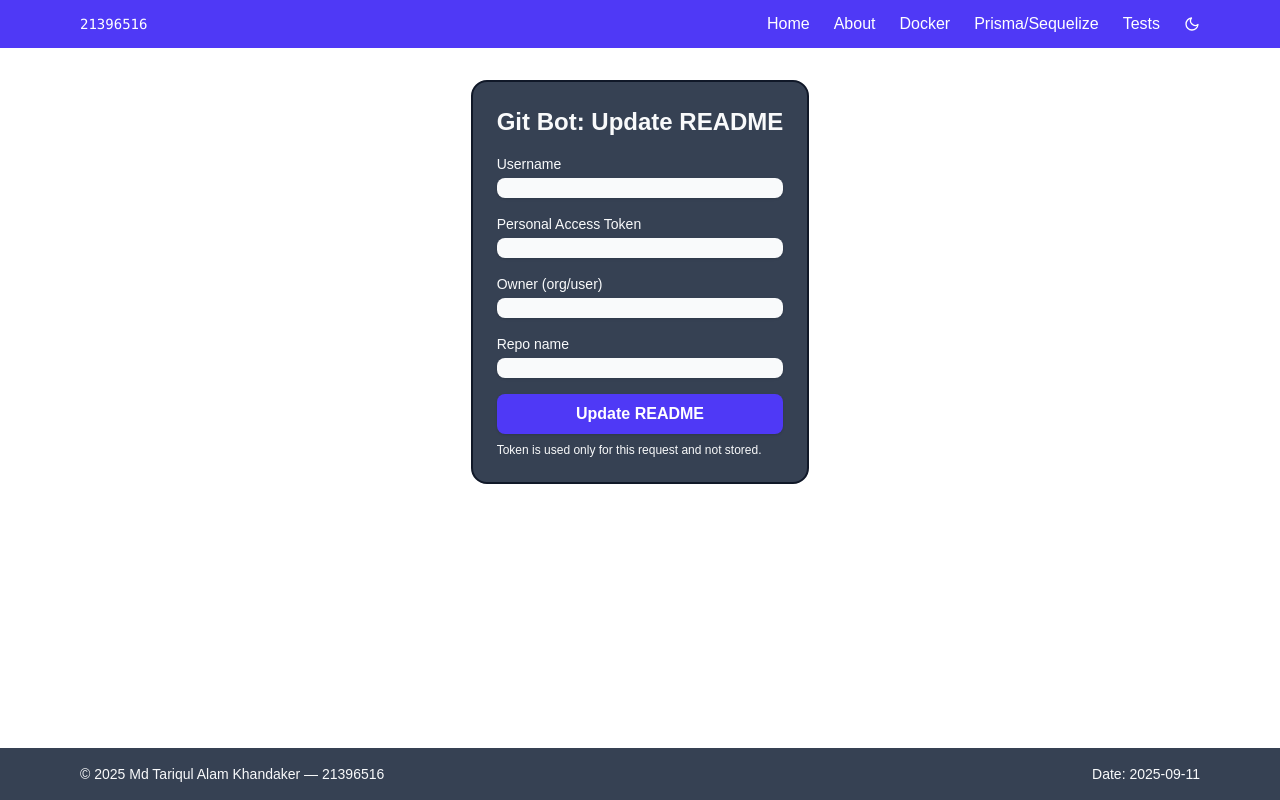
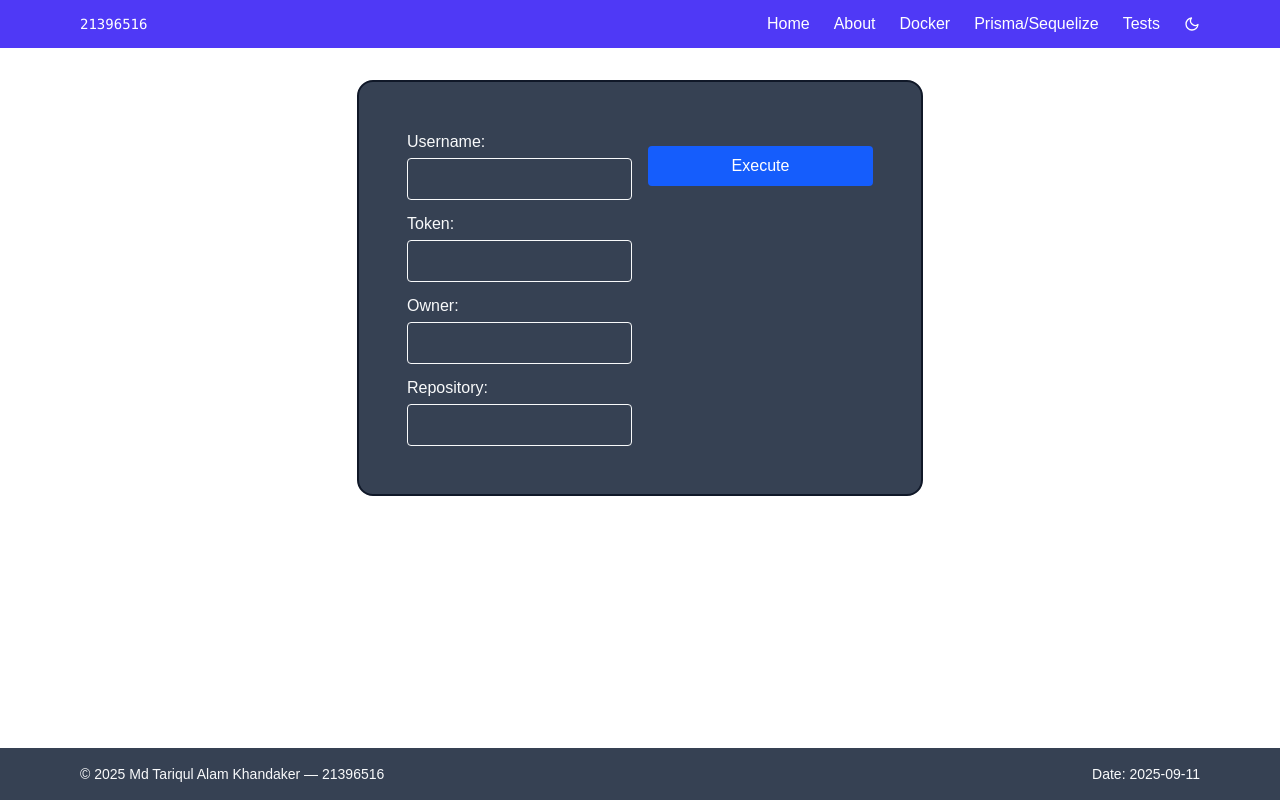
Before and after one commit to Tareq0377/my-gitbot-app, a Next.js app: page / in a window 1280 px wide. Built offline with nearby package versions, Linux system fonts and the light colour scheme.

Commit message:
execution button working

```diff
--- a/package.json
+++ b/package.json
@@ -10,6 +10,7 @@
   "dependencies": {
     "date-fns": "^4.1.0",
     "js-cookie": "^3.0.5",
+    "lucide-react": "^0.545.0",
     "next": "15.5.2",
     "next-themes": "^0.4.6",
     "react": "19.1.0",
--- a/src/app/about/page.tsx
+++ b/src/app/about/page.tsx
@@ -1,10 +1,26 @@
-// pages/docker.tsx
 export default function About() {
   return (
-    <div className="max-w-2xl mx-auto mt-8 p-6 dark:text-gray-50">
-      <h2 className="text-2xl">
-        About page available soon!!!
-      </h2>
-    </div>
+    <main className="flex-grow flex flex-col items-center justify-center text-center px-6 py-10 space-y-6">
+      <h2 className="text-2xl font-semibold">About This Project</h2>
+      <p className="max-w-2xl">
+        Hi, I'm <strong>Tareq</strong> (Student Number: <strong>21396516</strong>).
+        This project was developed as part of the LTU GitHub Automation App assignment.
+        It demonstrates how to interact with GitHub repositories through a simulated robot teammate
+        using a web-based interface built with <strong>Next.js</strong>.
+      </p>
+
+      <div className="w-full max-w-2xl">
+        <h3 className="text-lg font-medium mb-2">Demo Video</h3>
+        <div className="aspect-video bg-gray-200 dark:bg-gray-800 rounded-lg overflow-hidden">
+          <iframe
+            width="100%"
+            height="100%"
+            src="https://www.youtube.com/embed/dQw4w9WgXcQ"
+            title="How to use this website"
+            allowFullScreen
+          ></iframe>
+        </div>
+      </div>
+    </main>
   );
 }
--- /dev/null
+++ b/src/app/api/execute/route.ts
@@ -0,0 +1,23 @@
+import { NextResponse } from "next/server";
+import { execSync } from "child_process";
+
+export async function POST(request: Request) {
+  try {
+    const body = await request.json();
+    const { username } = body;
+
+    if (!username || typeof username !== "string") {
+      return NextResponse.json({ error: "Username is required" }, { status: 400 });
+    }
+
+    // Run git config command (server side)
+    execSync(`git config --global user.name "${username}"`, { stdio: "pipe" });
+
+    return NextResponse.json({
+      message: `Git username set successfully to: ${username}`,
+    });
+  } catch (error: any) {
+    console.error("Git command failed:", error.message);
+    return NextResponse.json({ error: "Failed to set Git username" }, { status: 500 });
+  }
+}
--- a/src/app/page.tsx
+++ b/src/app/page.tsx
@@ -1,78 +1,119 @@
-"use client"
+"use client";
 import { useState } from "react";
-import "./globals.css";
-
-type Method = "github-api" | "git-cli";
-
 
 export default function Home() {
-    const [form, setForm] = useState({ username: "", token: "", owner: "", repo: "" });
-    const [method, setMethod] = useState<Method>("github-api");
-    const [status, setStatus] = useState<string | null>(null);
+  const [username, setUsername] = useState("");
+  const [token, setToken] = useState("");
+  const [owner, setOwner] = useState("");
+  const [repo, setRepo] = useState("");
+  const [running, setRunning] = useState(false);
+  const [log, setLog] = useState<string>("");
 
+  async function handleExecute(e: React.FormEvent) {
+    e.preventDefault();
+    setLog("");
+    setRunning(true);
 
-    async function handleSubmit(e: React.FormEvent) {
-        e.preventDefault();
-        setStatus("Processing...");
     try {
-            const res = await fetch('/', {
+      const res = await fetch("/api/execute", {
         method: "POST",
         headers: { "Content-Type": "application/json" },
-                body: JSON.stringify(form),
+        body: JSON.stringify({ username, token, owner, repo }),
       });
-            const data = await res.json();
-            if (!res.ok) throw new Error(data?.error || "Unknown error");
-            setStatus("✅ " + (data.message ?? "Done"));
+
+      const reader = res.body?.getReader();
+      if (!reader) {
+        const json = await res.json();
+        setLog(JSON.stringify(json, null, 2));
+        setRunning(false);
+        return;
+      }
+
+      const decoder = new TextDecoder();
+      let done = false;
+      while (!done) {
+        const { value, done: streamDone } = await reader.read();
+        if (value) {
+          setLog((prev) => prev + decoder.decode(value));
+        }
+        done = streamDone;
+      }
     } catch (err: any) {
-            setStatus("❌ " + String(err.message || err));
+      setLog((prev) => prev + `\n[client error] ${String(err)}\n`);
+    } finally {
+      setRunning(false);
     }
   }
 
-
   return (
-
-        <div className="max-w-2xl mx-auto mt-8 p-6 bg-gray-700 border-2 border-gray-900 rounded-2xl text-gray-50 dark:bg-gray-50 dark:text-gray-900">
-            <h2 className="text-2xl font-bold mb-4 text-gray-50 dark:text-gray-900">Git Bot: Update README</h2>
-
-
-            <form onSubmit={handleSubmit} className="space-y-4 " aria-describedby="form-help">
+    <div
+      className={"max-w-2xl mx-auto mt-8 p-6 bg-gray-700 border-2 border-gray-900 rounded-2xl text-gray-50 dark:bg-gray-50 dark:text-gray-900"}
+    >
+      <div className="p-6">
+        <form
+          onSubmit={handleExecute}
+          className="max-w-3xl mx-auto grid grid-cols-1 md:grid-cols-2 gap-4"
+        >
           <div>
-                    <label htmlFor="username" className="block text-sm font-medium text-gray-50 dark:text-gray-900">Username</label>
-                    <input id="username" required value={form.username} onChange={e => setForm({ ...form, username: e.target.value })}
-                        className="mt-1 block w-full rounded-lg bg-gray-50 text-gray-700 border-gray-700 px-1.5 dark:border-gray-50 dark:bg-gray-700 dark:text-gray-100 shadow-sm focus:border-indigo-500 focus:ring-indigo-500 sm:text-sm" />
+            <label className="block mb-1">Username:</label>
+            <input
+              className="w-full p-2 border rounded"
+              value={username}
+              onChange={(e) => setUsername(e.target.value)}
+              required
+            />
+            <label className="block mt-3 mb-1">Token:</label>
+            <input
+              type="password"
+              className="w-full p-2 border rounded"
+              value={token}
+              onChange={(e) => setToken(e.target.value)}
+              required
+            />
+            <label className="block mt-3 mb-1">Owner:</label>
+            <input
+              className="w-full p-2 border rounded"
+              value={owner}
+              onChange={(e) => setOwner(e.target.value)}
+              required
+            />
+            <label className="block mt-3 mb-1">Repository:</label>
+            <input
+              className="w-full p-2 border rounded"
+              value={repo}
+              onChange={(e) => setRepo(e.target.value)}
+              required
+            />
           </div>
 
-
-                <div>
-                    <label htmlFor="token" className="block text-sm font-medium text-gray-50 dark:text-gray-900">Personal Access Token</label>
-                    <input id="token" type="password" required value={form.token} onChange={e => setForm({ ...form, token: e.target.value })}
-                        className="mt-1 block w-full rounded-lg bg-gray-50 text-gray-700 border-gray-700 px-1.5 dark:border-gray-50 dark:bg-gray-700 dark:text-gray-100 shadow-sm focus:border-indigo-500 focus:ring-indigo-500 sm:text-sm" />
+          <div className="flex flex-col">
+            <button
+              type="submit"
+              disabled={running}
+              className="mt-4 bg-blue-600 text-white py-2 rounded"
+            >
+              {running ? "Running..." : "Execute"}
+            </button>
+            <div className="flex-1 p-4  bg-gray-700 text-gray-50 dark:bg-gray-50 dark:text-gray-800 overflow-auto">
+              {username && owner && repo && token && (
+                <pre className=" text-sm">
+                  {`
+git clone https://${username}:${token}@github.com/${owner}/${repo}.git
+cd ${repo}
+git checkout -b update-readme
+echo "## This is the System" >> README.md
+echo "Successfully connected!" >> README.md
+git add README.md
+git commit -m "Update README.md: Add new section"
+git push origin update-readme
+gh pr create --title "Update README.md" --body "Added a new section to the README"
+    `}
+                </pre>
+              )}
             </div>
-
-
-                <div>
-                    <label htmlFor="owner" className="block text-sm font-medium text-gray-50 dark:text-gray-900">Owner (org/user)</label>
-                    <input id="owner" required value={form.owner} onChange={e => setForm({ ...form, owner: e.target.value })}
-                        className="mt-1 block w-full rounded-lg bg-gray-50 text-gray-700 border-gray-700 px-1.5 dark:border-gray-50 dark:bg-gray-700 dark:text-gray-100 shadow-sm focus:border-indigo-500 focus:ring-indigo-500 sm:text-sm" />
           </div>
-
-
-                <div>
-                    <label htmlFor="repo" className="block text-sm font-medium text-gray-50 dark:text-gray-900">Repo name</label>
-                    <input id="repo" required value={form.repo} onChange={e => setForm({ ...form, repo: e.target.value })}
-                        className="mt-1 block w-full rounded-lg bg-gray-50 text-gray-700 border-gray-700 px-1.5 dark:border-gray-50 dark:bg-gray-700 dark:text-gray-100 shadow-sm focus:border-indigo-500 focus:ring-indigo-500 sm:text-sm" />
+        </form>
       </div>
-
-
-                <button type="submit" className="w-full py-2 px-4 rounded-lg bg-indigo-600 text-white font-semibold shadow hover:bg-indigo-700 focus:outline-none focus:ring-2 focus:ring-indigo-500">Update README</button>
-            </form>
-
-
-            {status && <div role="status" aria-live="polite" className="mt-4 text-sm font-medium text-gray-900 dark:text-gray-100">{status}</div>}
-
-
-            <p id="form-help" className="mt-2 text-xs text-gray-50 dark:text-gray-900">Token is used only for this request and not stored.</p>
-
     </div>
   );
 }
--- a/src/app/tests/page.tsx
+++ b/src/app/tests/page.tsx
@@ -1,9 +1,9 @@
-export default function Tests() {
-  return (
-    <div className="max-w-2xl mx-auto mt-8 p-6 dark:text-gray-50">
-      <h2 className="text-2xl">
-        Test page available soon!!!
-      </h2>
-    </div>
-  );
-}
+// export default function Tests() {
+//   return (
+//     <div className="max-w-2xl mx-auto mt-8 p-6 dark:text-gray-50">
+//       <h2 className="text-2xl">
+//         Test page available soon!!!
+//       </h2>
+//     </div>
+//   );
+// }
```
Also changed, not shown: 1 other file (tests, documents, lock files or other folders). Lines whose indentation alone changed are shown as unchanged.
